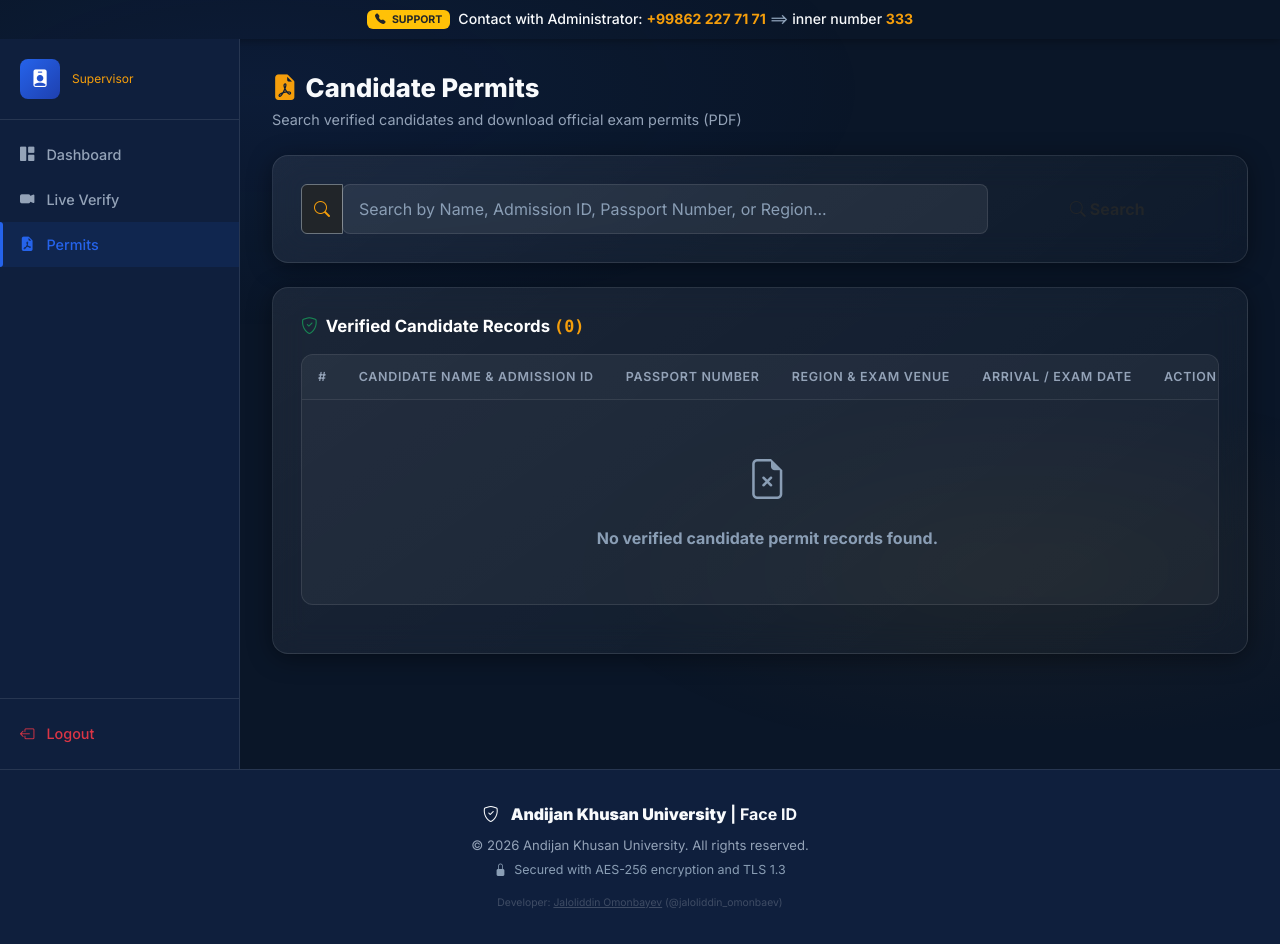
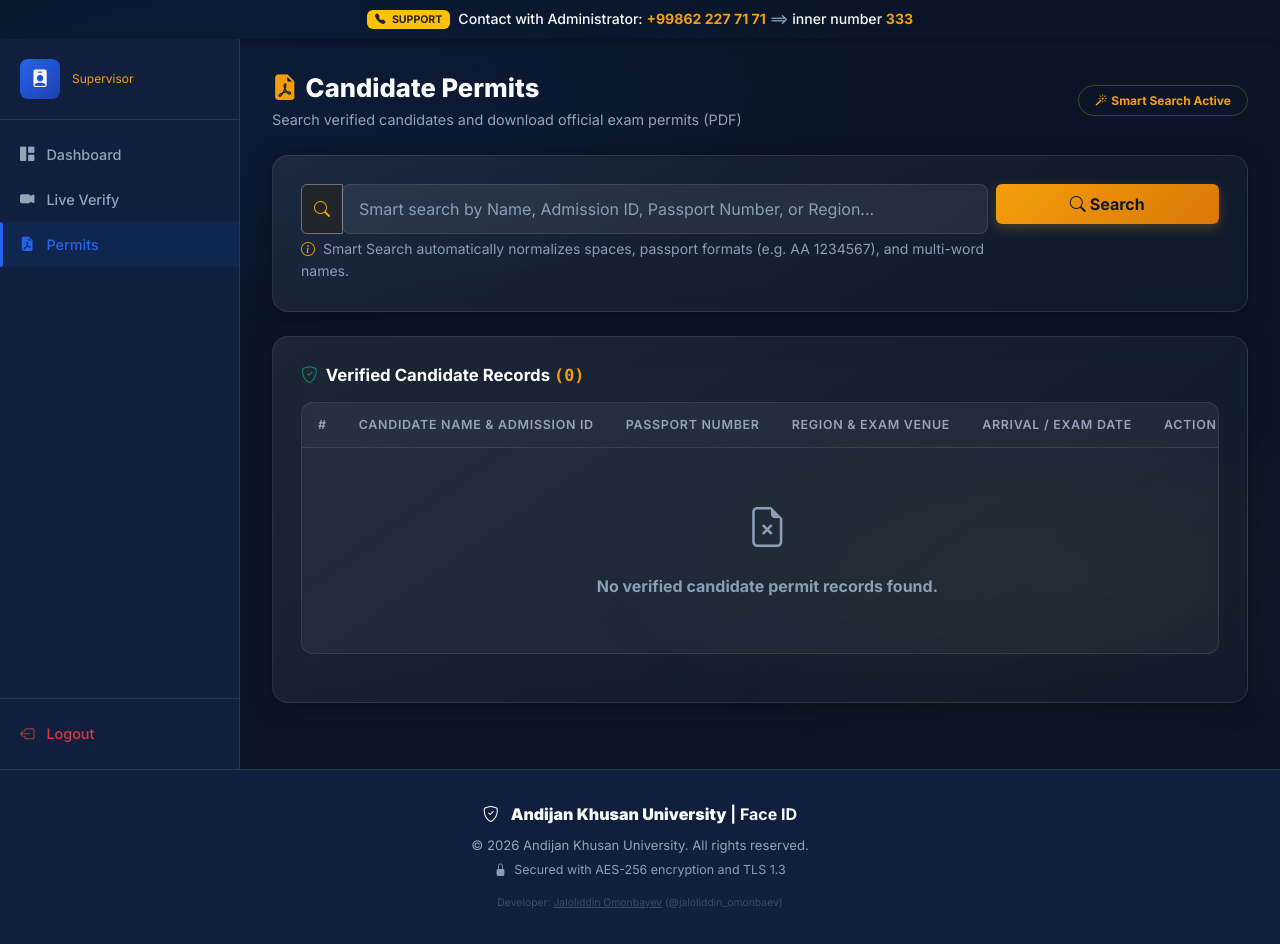
Before and after one commit to johnsmitth8729-creator/face_id, a Django app: template templates/supervisor/permits.html in a window 1280 px wide. Shown: the part 70-1014 px from the top of the page. Run offline with Django 5.2, Linux system fonts and the light colour scheme; the template is opened without the code that fills it, so the values that code supplies are empty; parts of the project's set-up code (start-up, migrations or seed data) failed here and were passed over.

Commit message:
changed admin and supervisor

```diff
--- a/templates/supervisor/permits.html
+++ b/templates/supervisor/permits.html
@@ -42,9 +42,14 @@
         </h2>
         <p class="page-sub">{% trans "Search verified candidates and download official exam permits (PDF)" %}</p>
       </div>
+      <div>
+        <span class="badge bg-gold bg-opacity-25 text-gold border border-warning border-opacity-25 rounded-pill px-3 py-2 fw-bold">
+          <i class="bi bi-magic me-1"></i>{% trans "Smart Search Active" %}
+        </span>
+      </div>
     </div>
 
-    <!-- Search Card -->
+    <!-- Smart Search Card -->
     <div class="akhu-card mb-4">
       <form method="get" action="{% url 'supervisor:permits' %}" class="row g-2 align-items-center">
         <div class="col-md-9 col-sm-8">
@@ -52,15 +57,19 @@
             <span class="input-group-text bg-dark border-secondary text-gold">
               <i class="bi bi-search"></i>
             </span>
-            <input type="text" name="q" value="{{ query }}" class="form-control text-white bg-dark border-secondary" placeholder="{% trans 'Search by Name, Admission ID, Passport Number, or Region...' %}">
+            <input type="text" name="q" id="smartPermitSearchInput" value="{{ query }}" class="form-control text-white bg-dark border-secondary" placeholder="{% trans 'Smart search by Name, Admission ID, Passport Number, or Region...' %}" onkeyup="liveTableFilter()">
+          </div>
+          <div class="form-text text-muted small mt-1">
+            <i class="bi bi-info-circle me-1 text-gold"></i>
+            {% trans "Smart Search automatically normalizes spaces, passport formats (e.g. AA 1234567), and multi-word names." %}
           </div>
         </div>
-        <div class="col-md-3 col-sm-4 d-flex gap-2">
-          <button type="submit" class="btn btn-gold w-100 fw-bold">
+        <div class="col-md-3 col-sm-4 d-flex gap-2 align-self-start">
+          <button type="submit" class="btn btn-gold w-100 fw-bold py-2">
             <i class="bi bi-search me-1"></i>{% trans "Search" %}
           </button>
           {% if query %}
-            <a href="{% url 'supervisor:permits' %}" class="btn btn-outline-light">
+            <a href="{% url 'supervisor:permits' %}" class="btn btn-outline-light py-2" title="{% trans 'Reset' %}">
               <i class="bi bi-x-circle"></i>
             </a>
           {% endif %}
@@ -78,7 +87,7 @@
       </div>
 
       <div class="table-responsive">
-        <table class="akhu-table align-middle">
+        <table class="akhu-table align-middle" id="supervisorPermitsTable">
           <thead>
             <tr>
               <th style="width: 50px;">#</th>
@@ -86,7 +95,7 @@
               <th>{% trans "Passport Number" %}</th>
               <th>{% trans "Region & Exam Venue" %}</th>
               <th>{% trans "Arrival / Exam Date" %}</th>
-              <th class="text-end" style="width: 200px;">{% trans "Action" %}</th>
+              <th class="text-end" style="width: 220px;">{% trans "Action" %}</th>
             </tr>
           </thead>
           <tbody>
@@ -99,21 +108,21 @@
                       <img src="{{ profile.user.verification_sessions.last.face_profile.selfie_image.url|default:'/static/images/avatar.png' }}" alt="Photo" style="width: 100%; height: 100%; object-fit: cover;" onerror="this.src='/static/images/avatar.png';">
                     </div>
                     <div>
-                      <div class="fw-bold text-white fs-6">{{ profile.full_name }}</div>
-                      <span class="badge bg-gold bg-opacity-25 text-gold border border-warning border-opacity-25 font-monospace">
+                      <div class="fw-bold text-white fs-6 match-target">{{ profile.full_name }}</div>
+                      <span class="badge bg-gold bg-opacity-25 text-gold border border-warning border-opacity-25 font-monospace match-target">
                         {{ profile.admission_id }}
                       </span>
                     </div>
                   </div>
                 </td>
                 <td>
-                  <span class="font-monospace text-white fw-bold">{{ profile.passport_number }}</span>
+                  <span class="font-monospace text-white fw-bold match-target">{{ profile.passport_number }}</span>
                 </td>
                 <td>
-                  <div class="fw-bold text-white small">
+                  <div class="fw-bold text-white small match-target">
                     <i class="bi bi-geo-alt-fill text-gold me-1"></i>{{ profile.selected_region|default:"—" }}
                   </div>
-                  <div class="text-muted small text-truncate" style="max-width: 220px;" title="{{ profile.exam_venue }}">
+                  <div class="text-muted small text-truncate match-target" style="max-width: 220px;" title="{{ profile.exam_venue }}">
                     {{ profile.exam_venue|default:"—" }}
                   </div>
                 </td>
@@ -128,8 +137,8 @@
                   </div>
                 </td>
                 <td class="text-end">
-                  <a href="{% url 'supervisor:permit-download' profile.id %}" class="btn btn-gold btn-sm px-3 fw-bold rounded-pill" title="{% trans 'Download Permit PDF' %}">
-                    <i class="bi bi-file-earmark-pdf-fill me-1"></i>{% trans "Download Permit" %}
+                  <a href="{% url 'supervisor:permit-download' profile.id %}" class="btn btn-gold btn-sm px-3 fw-bold rounded-pill shadow-sm" title="{% trans 'Download Permit PDF' %}">
+                    <i class="bi bi-file-earmark-pdf-fill me-1"></i><span class="btn-permit-text">{% trans "Download Permit" %}</span>
                   </a>
                 </td>
               </tr>
@@ -185,7 +194,61 @@
   </div>
 </div>
 
+<script>
+// Live client-side filter for instant responsiveness on keyup
+function liveTableFilter() {
+  const input = document.getElementById('smartPermitSearchInput');
+  if (!input) return;
+  const filter = input.value.toLowerCase().replace(/[^a-z0-9]/g, '');
+  const rawFilter = input.value.toLowerCase().trim();
+  const table = document.getElementById('supervisorPermitsTable');
+  if (!table) return;
+  const trs = table.getElementsByTagName('tbody')[0].getElementsByTagName('tr');
+
+  for (let i = 0; i < trs.length; i++) {
+    const tr = trs[i];
+    if (tr.getElementsByTagName('td').length < 2) continue; // Skip empty message row
+
+    const text = tr.innerText.toLowerCase();
+    const cleanText = text.replace(/[^a-z0-9]/g, '');
+
+    if (!rawFilter || text.includes(rawFilter) || (filter.length >= 2 && cleanText.includes(filter))) {
+      tr.style.display = "";
+    } else {
+      tr.style.display = "none";
+    }
+  }
+}
+</script>
+
 <style>
+/* High-Contrast Gold Button with 100% visible text in Dark Mode */
+.btn-gold {
+  background: linear-gradient(135deg, #f59e0b, #d97706) !important;
+  color: #0f172a !important;
+  font-weight: 700 !important;
+  border: none !important;
+  box-shadow: 0 4px 12px rgba(245, 158, 11, 0.25) !important;
+  transition: all 0.2s ease !important;
+  display: inline-flex !important;
+  align-items: center !important;
+  justify-content: center !important;
+  text-decoration: none !important;
+}
+.btn-gold i, .btn-gold .btn-permit-text, .btn-gold * {
+  color: #0f172a !important;
+  font-weight: 700 !important;
+}
+.btn-gold:hover, .btn-gold:focus, .btn-gold:active {
+  background: linear-gradient(135deg, #fbbf24, #f59e0b) !important;
+  color: #020617 !important;
+  box-shadow: 0 6px 18px rgba(245, 158, 11, 0.4) !important;
+  transform: translateY(-1px);
+}
+.btn-gold:hover i, .btn-gold:hover .btn-permit-text {
+  color: #020617 !important;
+}
+
 .supervisor-layout { display:flex; min-height:calc(100vh - 70px); }
 .supervisor-sidebar { width:240px; background:var(--bg-secondary); border-right:1px solid var(--border-color); display:flex; flex-direction:column; flex-shrink:0; }
 .supervisor-main { flex:1; padding:32px; overflow-y:auto; }
```
Also changed, not shown: apps/supervisor/views.py (+43 -2 lines).
